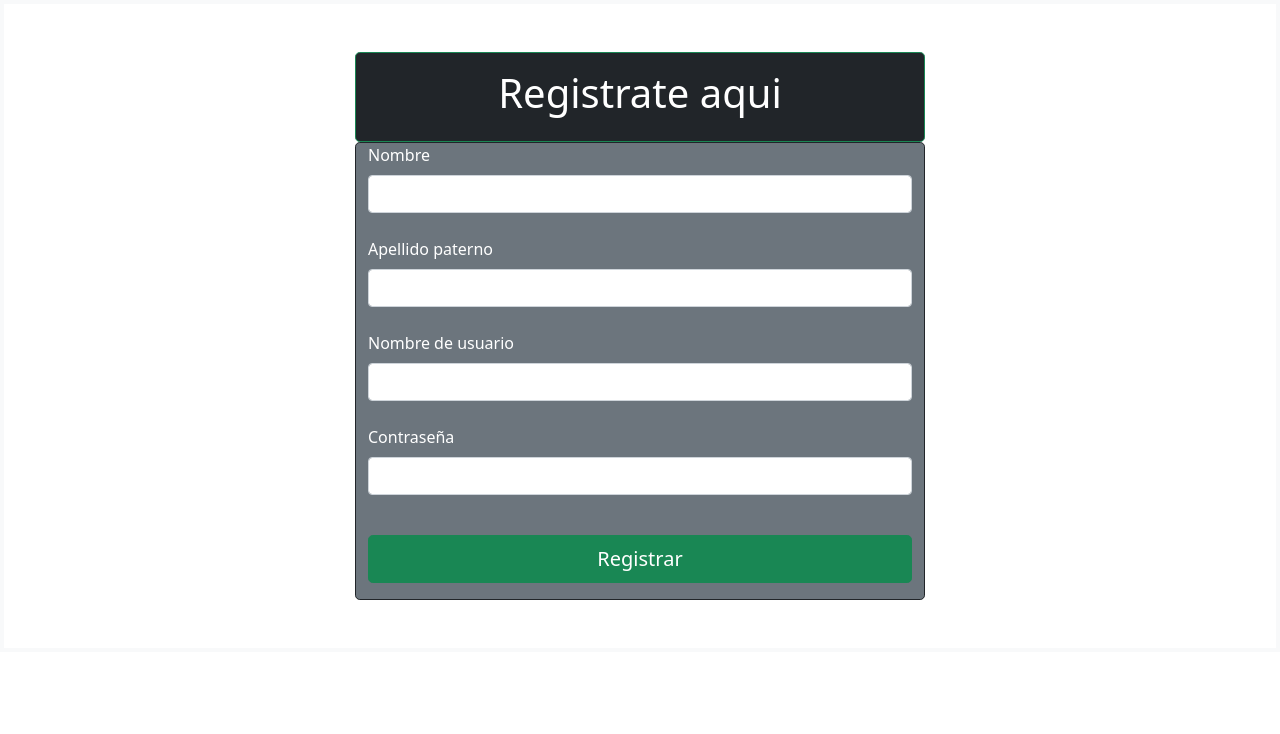
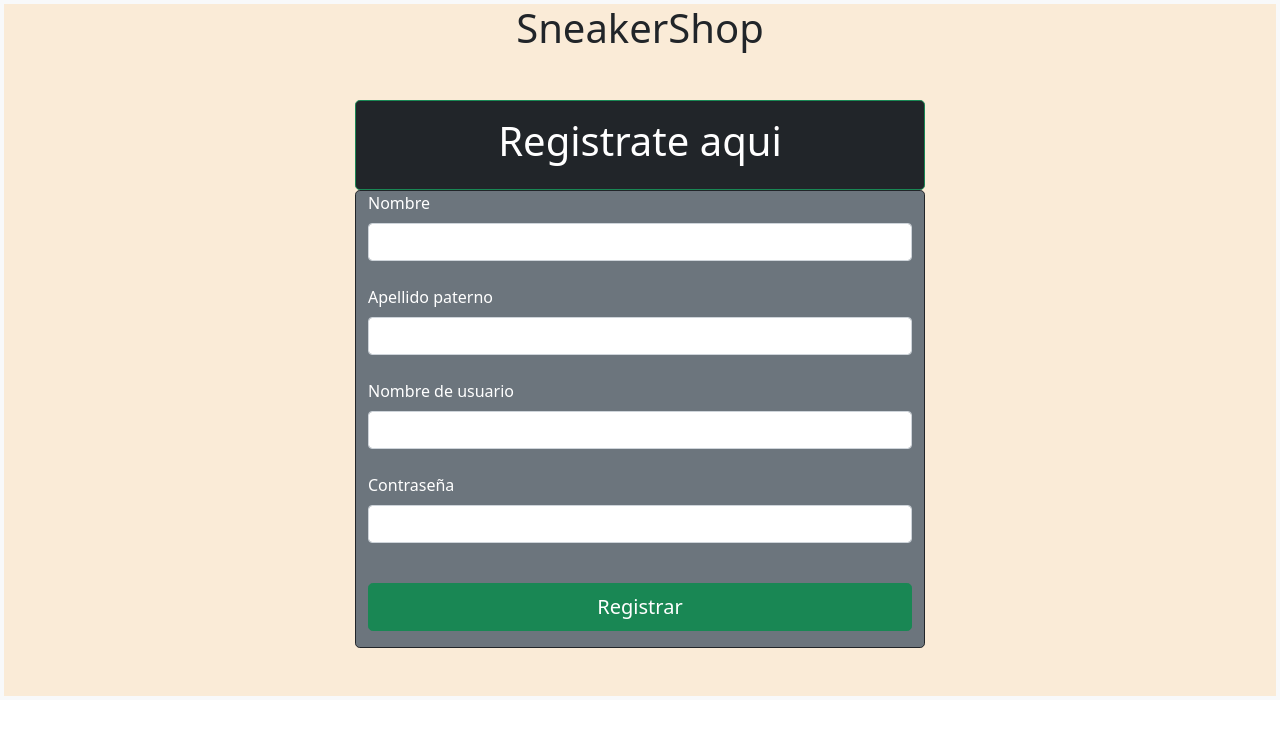
Before and after one commit to luispaulo0/SneakerShop.webPack, a React app: page /Signup in a window 1280 px wide. Built offline with nearby package versions, Linux system fonts and the light colour scheme.

Commit message:
cambios en login, signup, home

```diff
--- a/app/components/Signup.js
+++ b/app/components/Signup.js
@@ -46,7 +46,9 @@ class Signup extends React.Component{
     }
     render(){
         return(
-            <section className="border border-4 border-light " id="signup">
+
+            <section className="border border-4 border-light " id="bg-color">
+                <h1 className="text-center">SneakerShop</h1>
                 <div className="container  my-5  text-white" >
                     <div className="row d-flex justify-content-center">
                         <div className="col-sm-10 col-md-8 col-lg-6 col-xl-6 border border-success bg-dark rounded-3 text-center">
--- a/public/stylesheets/login.css
+++ b/public/stylesheets/login.css
@@ -4,6 +4,9 @@
     color: aquamarine;
 }
 #container-box{
+    background-color: antiquewhite;
+}
+#bg-color{
     background-color: antiquewhite;
 }
 .container-components{
```
